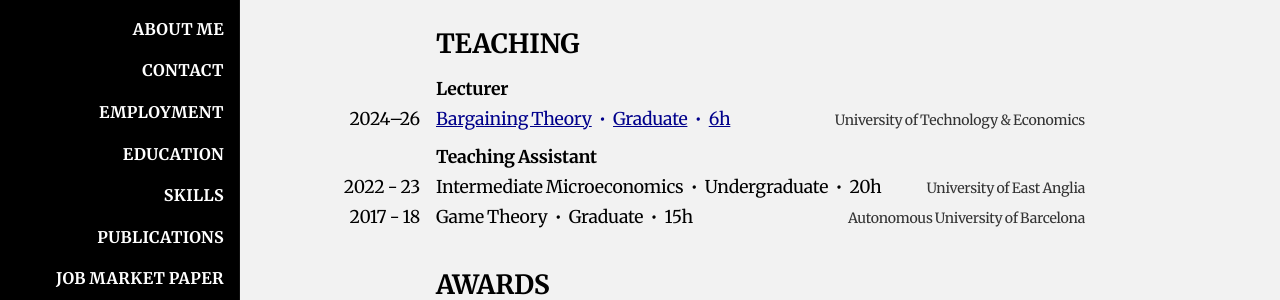
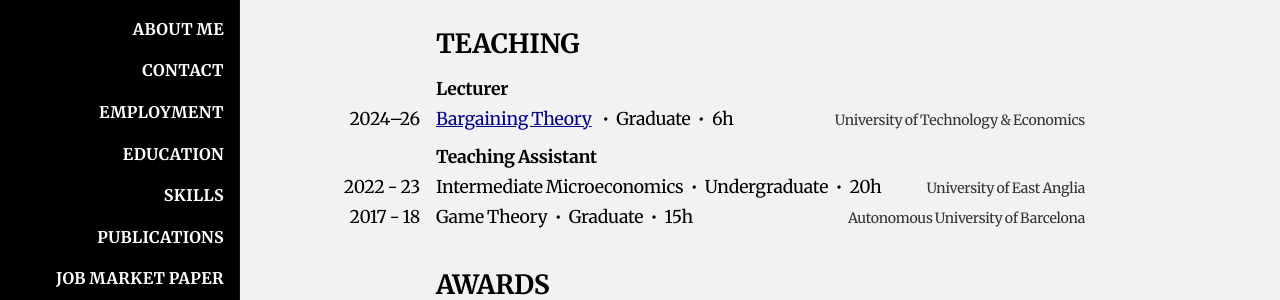
Before and after one commit to HectorHermidaRivera/hectorhermidarivera.github.io, a Jekyll site: the page built from index.md, in a window 1280 px wide and 900 px high, scrolled down 2081 px. Shown: the part 150-450 px from the top of the window. Built offline with Jekyll 4.4.1, drawn with Linux system fonts in a browser that asks for light colours; a style sheet for code colours, icons or effects is not loaded.

Commit message:
Update index.md

```diff
--- a/index.md
+++ b/index.md
@@ -266,7 +266,10 @@ title: Home
   <div class="label">2024–26</div>
   <div class="value">
     <div class="top-row">
-      <div class="course collapsible-link">Bargaining Theory<span class="bullet"></span>Graduate<span class="bullet"></span>6h</div>
+      <div class="course">
+        <span class="collapsible-link">Bargaining Theory</span>
+        <span class="bullet"></span>Graduate<span class="bullet"></span>6h
+      </div>
       <div class="institution">University of Technology & Economics</div>
     </div>
     <div class="second-row collapsible-content">
```
